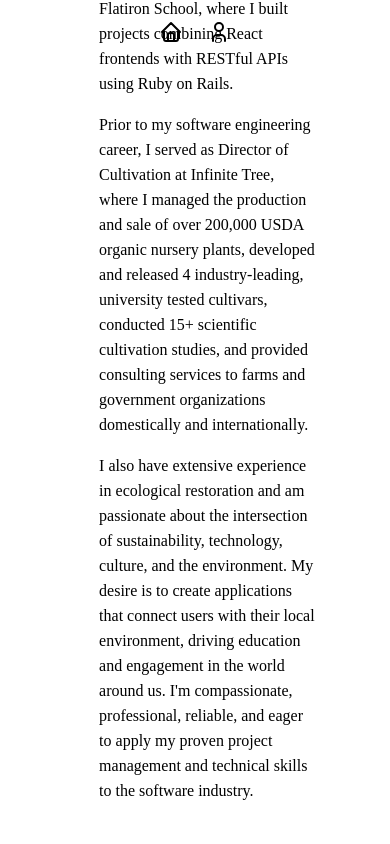
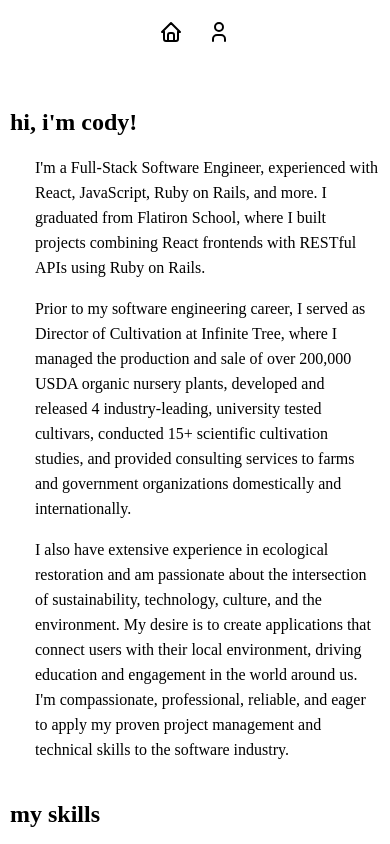
Before and after one commit to cody-barker/react-portfolio-website, a React (Create React App) app: page /about in a window 390 px wide. Shown: the top 844 px of the page. Built offline with nearby package versions, Linux system fonts and the light colour scheme.

Commit message:
styled for mobile and desktop

```diff
--- a/src/styles/App.css
+++ b/src/styles/App.css
@@ -2,15 +2,32 @@
 
 @media (max-width: 576px) {
   .container {
-    margin-left: 5%;
-    margin-right: 5%;
+    max-width: 100%;
+    margin: 0 auto;
+    height: auto;
   }
 }
 
 @media (max-width: 576px) {
-  .home-header {
-    width: 90%;
+  .container img {
+    max-width: 40%;
+    margin: 0 auto;
+    height: auto;
   }
+}
+
+@media (max-width: 576px) {
+  .about-container {
+    position: absolute;
+    top: 0px;
+    left: 0;
+    right: 0;
+    bottom: 0;
+  }
+}
+
+html {
+  overflow-x: hidden;
 }
 
 .App {
@@ -25,10 +42,10 @@ main {
   display: flex;
   justify-content: center;
   align-items: center;
-  margin-left: 15%;
-  margin-right: 15%;
   height: 90vh;
   display: flex;
+  max-width: 100%;
+  overflow-x: hidden;
 }
 
 nav {
@@ -59,7 +76,7 @@ nav {
 
 .container {
   display: flex;
-  margin-top: 25px;
+  margin: 0 auto;
   flex-direction: row;
 }
 
@@ -85,6 +102,7 @@ nav {
   flex-direction: column;
   justify-content: flex-start;
   margin-left: 25px;
+  max-width: 100%;
 }
 
 .home-header p {
@@ -133,14 +151,19 @@ button:hover {
 }
 
 .about-container {
-  margin-top: 5%;
+  margin-top: 100px;
   padding: 10px;
   line-height: 25px;
+  min-height: 100vh;
 }
 
 .about-container p {
   font-size: 16px;
   margin-left: 25px;
+}
+
+.about-container h2 {
+  margin-top: 0;
 }
 
 .about-container ul {
```
